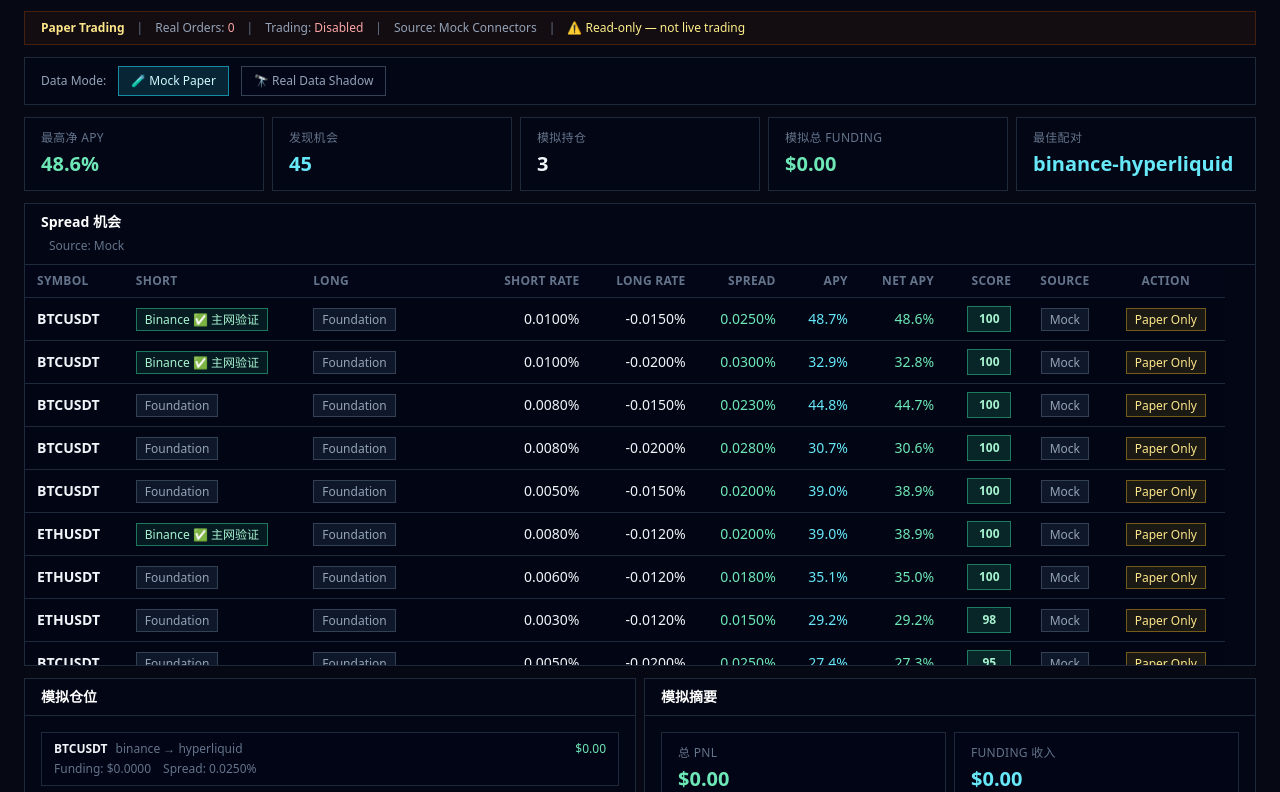
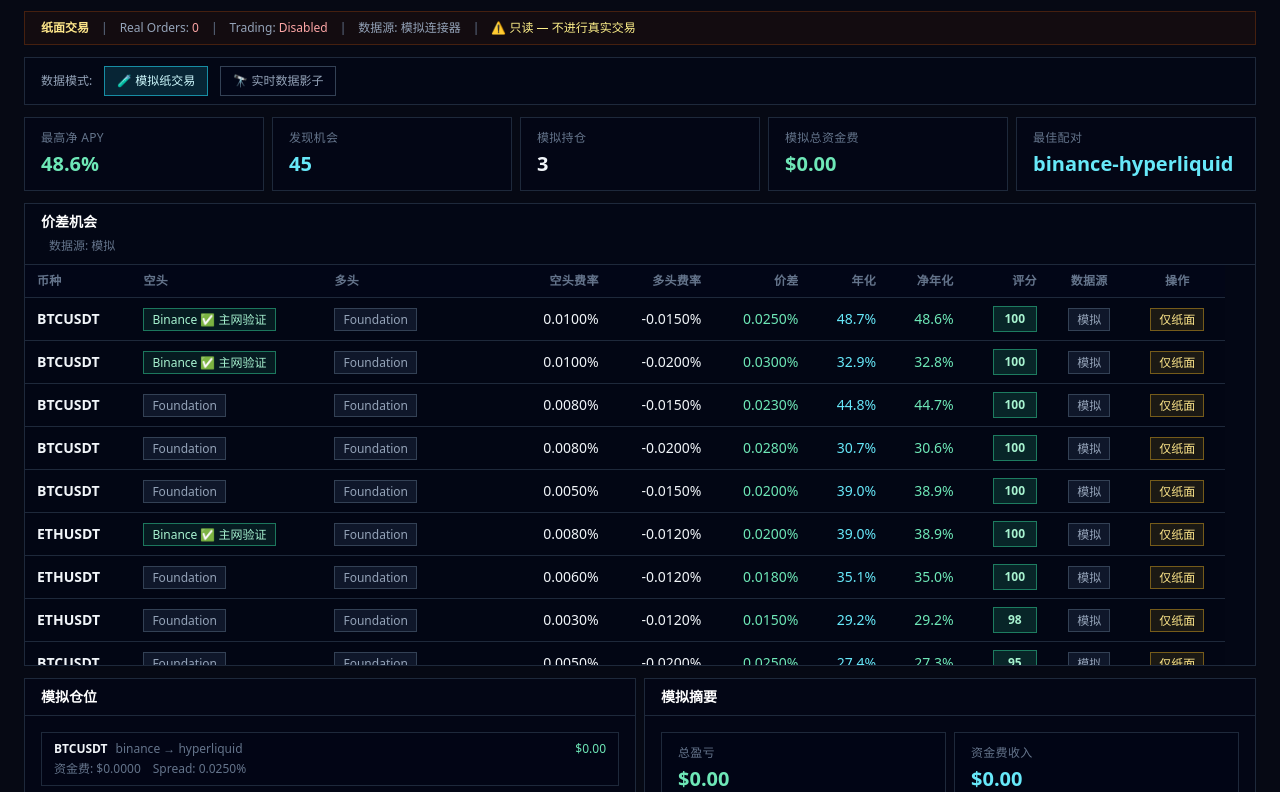
Before and after one commit to fgfg12138/spot-perp-funding-bot, a Next.js app: page /spread-opportunities in a window 1280 px wide. Shown: the part 208-1000 px from the top of the page. Built offline with nearby package versions, Linux system fonts and the light colour scheme.

Commit message:
ci: establish v121 baseline checks
- Update .github/workflows/ci.yml (tsc -p tsconfig.ci.json + i18n lint + v121 vitest)
- Add tsconfig.ci.json (excludes test files from CI build)
- Fix i18n: translate all English UI strings to Chinese in spread-opportunities/page.tsx

```diff
--- a/app/spread-opportunities/page.tsx
+++ b/app/spread-opportunities/page.tsx
@@ -110,26 +110,26 @@ export default function SpreadOpportunitiesPage() {
   }, [mode, loadRealData]);
 
   return (
-    <PageShell activeHref="/spread-opportunities" title="跨所套利" description="跨交易所资金费率套利 — Mock Paper / Real Data Shadow" showRefresh={false}>
+    <PageShell activeHref="/spread-opportunities" title="价差机会" description="跨交易所资金费率套利 — 模拟纸交易 / 实时数据影子" showRefresh={false}>
       {/* ── Safety Banner ── */}
       <section className="border border-amber-800/40 bg-amber-950/20">
         <div className="flex flex-wrap items-center gap-3 px-4 py-2 text-xs">
-          <span className="font-semibold text-amber-200">{mode === "mock" ? "Paper Trading" : "Real Data Shadow"}</span>
+          <span className="font-semibold text-amber-200">{mode === "mock" ? "纸面交易" : "实时数据影子"}</span>
           <span className="text-slate-500">|</span>
           <span className="text-slate-400">Real Orders: <span className="text-red-300 font-medium">0</span></span>
           <span className="text-slate-500">|</span>
           <span className="text-slate-400">Trading: <span className="text-red-300 font-medium">Disabled</span></span>
           <span className="text-slate-500">|</span>
-          <span className="text-slate-400">Source: {mode === "mock" ? "Mock Connectors" : "Public Funding APIs"}</span>
+          <span className="text-slate-400">数据源: {mode === "mock" ? "模拟连接器" : "公开资金费率 API"}</span>
           <span className="text-slate-500">|</span>
-          <span className="text-yellow-200 font-medium">⚠️ Read-only — not live trading</span>
+          <span className="text-yellow-200 font-medium">⚠️ 只读 — 不进行真实交易</span>
         </div>
       </section>
 
       {/* ── Mode Toggle ── */}
       <section className="border border-slate-800 bg-slate-950/60">
         <div className="flex items-center gap-3 px-4 py-2">
-          <span className="text-xs text-slate-400">Data Mode:</span>
+          <span className="text-xs text-slate-400">数据模式:</span>
           {(["mock", "real"] as const).map((m) => (
             <button
               key={m}
@@ -137,11 +137,11 @@ export default function SpreadOpportunitiesPage() {
               onClick={() => setMode(m)}
               type="button"
             >
-              {m === "mock" ? "🧪 Mock Paper" : "🔭 Real Data Shadow"}
+              {m === "mock" ? "🧪 模拟纸交易" : "🔭 实时数据影子"}
             </button>
           ))}
           {realError && mode === "real" && (
-            <span className="text-xs text-red-300">⚠️ Some real data unavailable</span>
+            <span className="text-xs text-red-300">⚠️ 部分实时数据不可用</span>
           )}
         </div>
       </section>
@@ -155,7 +155,7 @@ export default function SpreadOpportunitiesPage() {
                 <span className="text-sm font-semibold text-slate-100">{name}</span>
                 <ExchangeHealthBadge status={h.status} />
               </div>
-              <p className="mt-1 text-xs text-slate-500">latency: {h.latencyMs ? `${h.latencyMs}ms` : "N/A"}</p>
+              <p className="mt-1 text-xs text-slate-500">延迟: {h.latencyMs ? `${h.latencyMs}ms` : "N/A"}</p>
             </div>
           ))}
         </section>
@@ -166,8 +166,8 @@ export default function SpreadOpportunitiesPage() {
         <section className="grid gap-2 sm:grid-cols-2 xl:grid-cols-5">
           <StatCard label="最高净 APY" value={displayData.topOpp ? `${displayData.topOpp.netSpreadApy.toFixed(1)}%` : "-"} tone="green" />
           <StatCard label="发现机会" value={String(displayData.opportunities.length)} tone="cyan" />
-          <StatCard label={mode === "mock" ? "模拟持仓" : "Real Positions"} value={mode === "mock" ? String(displayData.report.openPositionCount) : "N/A (read-only)"} tone="slate" />
-          <StatCard label={mode === "mock" ? "模拟总 Funding" : "Real Funding Data"} value={mode === "mock" ? `$${displayData.report.totalFundingCollectedUsd.toFixed(2)}` : "Read-only"} tone={mode === "mock" && displayData.report.totalFundingCollectedUsd >= 0 ? "green" : "slate"} />
+          <StatCard label={mode === "mock" ? "模拟持仓" : "真实持仓"} value={mode === "mock" ? String(displayData.report.openPositionCount) : "N/A（只读）"} tone="slate" />
+          <StatCard label={mode === "mock" ? "模拟总资金费" : "真实资金费数据"} value={mode === "mock" ? `$${displayData.report.totalFundingCollectedUsd.toFixed(2)}` : "只读"} tone={mode === "mock" && displayData.report.totalFundingCollectedUsd >= 0 ? "green" : "slate"} />
           <StatCard label="最佳配对" value={displayData.topOpp ? `${displayData.topOpp.shortExchangeId}-${displayData.topOpp.longExchangeId}` : "-"} tone="cyan" />
         </section>
       ) : (
@@ -184,29 +184,29 @@ export default function SpreadOpportunitiesPage() {
       {/* ── Spread Opportunities Table ── */}
       <section className="border border-slate-800 bg-slate-950/60">
         <div className="border-b border-slate-800 px-4 py-2">
-          <h2 className="text-sm font-semibold text-white">Spread 机会</h2>
-          <span className="ml-2 text-xs text-slate-500">Source: {mode === "mock" ? "Mock" : "Real"}</span>
+          <h2 className="text-sm font-semibold text-white">价差机会</h2>
+          <span className="ml-2 text-xs text-slate-500">数据源: {mode === "mock" ? "模拟" : "实时"}</span>
         </div>
         <div className="max-h-[400px] overflow-auto">
           <table className="min-w-[1200px] border-collapse text-sm">
             <thead className="sticky top-0 z-10 bg-slate-950 text-xs uppercase tracking-wide text-slate-500">
               <tr className="border-b border-slate-800">
-                <th className="px-3 py-2 text-left">Symbol</th>
-                <th className="px-3 py-2 text-left">Short</th>
-                <th className="px-3 py-2 text-left">Long</th>
-                <th className="px-3 py-2 text-right">Short Rate</th>
-                <th className="px-3 py-2 text-right">Long Rate</th>
-                <th className="px-3 py-2 text-right">Spread</th>
-                <th className="px-3 py-2 text-right">APY</th>
-                <th className="px-3 py-2 text-right">Net APY</th>
-                <th className="px-3 py-2 text-right">Score</th>
-                <th className="px-3 py-2 text-center">Source</th>
-                <th className="px-3 py-2 text-center">Action</th>
+                <th className="px-3 py-2 text-left">币种</th>
+                <th className="px-3 py-2 text-left">空头</th>
+                <th className="px-3 py-2 text-left">多头</th>
+                <th className="px-3 py-2 text-right">空头费率</th>
+                <th className="px-3 py-2 text-right">多头费率</th>
+                <th className="px-3 py-2 text-right">价差</th>
+                <th className="px-3 py-2 text-right">年化</th>
+                <th className="px-3 py-2 text-right">净年化</th>
+                <th className="px-3 py-2 text-right">评分</th>
+                <th className="px-3 py-2 text-center">数据源</th>
+                <th className="px-3 py-2 text-center">操作</th>
               </tr>
             </thead>
             <tbody className="divide-y divide-slate-800">
               {(displayData?.opportunities.length ?? 0) === 0 && (
-                <tr><td className="px-4 py-8 text-center text-sm text-slate-500" colSpan={11}>暂无 spread 机会。</td></tr>
+                <tr><td className="px-4 py-8 text-center text-sm text-slate-500" colSpan={11}>暂无价差机会。</td></tr>
               )}
               {displayData?.opportunities.slice(0, 20).map((opp) => (
                 <tr className="bg-slate-950/20 hover:bg-slate-900/70" key={opp.id}>
@@ -222,7 +222,7 @@ export default function SpreadOpportunitiesPage() {
                   <td className="px-3 py-2 text-center"><SpreadSourceBadge isReal={mode === "real"} /></td>
                   <td className="px-3 py-2 text-center">
                     <span className={`border px-2 py-0.5 text-xs ${mode === "mock" ? "border-amber-400/40 bg-amber-400/10 text-amber-200" : "border-cyan-400/40 bg-cyan-400/10 text-cyan-200"}`}>
-                      {mode === "mock" ? "Paper Only" : "Read Only"}
+                      {mode === "mock" ? "仅纸面" : "仅只读"}
                     </span>
                   </td>
                 </tr>
@@ -272,8 +272,8 @@ export default function SpreadOpportunitiesPage() {
               <h2 className="text-sm font-semibold text-white">模拟摘要</h2>
             </div>
             <div className="grid gap-2 p-4 sm:grid-cols-2">
-              <StatCard label="总 PnL" value={`$${mockData.report.totalPnlUsd.toFixed(2)}`} tone={mockData.report.totalPnlUsd >= 0 ? "green" : "red"} />
-              <StatCard label="Funding 收入" value={`$${mockData.report.totalFundingCollectedUsd.toFixed(2)}`} tone="cyan" />
+              <StatCard label="总盈亏" value={`$${mockData.report.totalPnlUsd.toFixed(2)}`} tone={mockData.report.totalPnlUsd >= 0 ? "green" : "red"} />
+              <StatCard label="资金费收入" value={`$${mockData.report.totalFundingCollectedUsd.toFixed(2)}`} tone="cyan" />
               <StatCard label="资本利用率" value={`${mockData.report.capitalUtilizationPercent.toFixed(1)}%`} tone="slate" />
               <StatCard label="已平仓数" value={String(mockData.report.closedPositionCount)} tone="slate" />
             </div>
@@ -292,15 +292,15 @@ export default function SpreadOpportunitiesPage() {
             <li>同一永续合约在不同交易所的 funding rate 不同</li>
             <li>在 funding rate <strong className="text-emerald-300">较高</strong> 的交易所 <strong className="text-slate-200">做空</strong>（收 funding）</li>
             <li>在 funding rate <strong className="text-emerald-300">较低</strong> 的交易所 <strong className="text-slate-200">做多</strong>（收 funding）</li>
-            <li>spread = shortRate - longRate，即每 funding interval 的净收入</li>
+            <li>价差 = 空头费率 - 多头费率，即每期资金费结算的净收入</li>
           </ul>
           <div className="mt-2 grid gap-2 sm:grid-cols-2">
             <div className="border border-amber-800/30 bg-amber-950/10 px-3 py-2">
-              <p className="text-xs font-semibold text-amber-200">🧪 Mock Paper</p>
+              <p className="text-xs font-semibold text-amber-200">🧪 模拟纸交易</p>
               <p className="mt-0.5 text-xs text-slate-500">使用 Mock Connectors，6 个交易所模拟数据。包含 Paper Trader 模拟开平仓。</p>
             </div>
             <div className="border border-cyan-800/30 bg-cyan-950/10 px-3 py-2">
-              <p className="text-xs font-semibold text-cyan-200">🔭 Real Data Shadow</p>
+              <p className="text-xs font-semibold text-cyan-200">🔭 实时数据影子</p>
               <p className="mt-0.5 text-xs text-slate-500">使用 Real Connectors 读取真实 Binance/Bybit/OKX 公开 funding 数据。只读，不下单。</p>
             </div>
           </div>
@@ -322,14 +322,14 @@ function ScoreBadge({ score }: { score: number }) {
 
 function SpreadSourceBadge({ isReal }: { isReal: boolean }) {
   if (isReal) {
-    return <span className="border border-cyan-400/40 bg-cyan-400/10 px-2 py-0.5 text-xs text-cyan-200">Real</span>;
+    return <span className="border border-cyan-400/40 bg-cyan-400/10 px-2 py-0.5 text-xs text-cyan-200">实时</span>;
   }
-  return <span className="border border-slate-700 bg-slate-900 px-2 py-0.5 text-xs text-slate-400">Mock</span>;
+  return <span className="border border-slate-700 bg-slate-900 px-2 py-0.5 text-xs text-slate-400">模拟</span>;
 }
 
 function ExchangeHealthBadge({ status }: { status: string }) {
-  if (status === "healthy") return <span className="border border-emerald-400/40 bg-emerald-400/10 px-2 py-0.5 text-xs text-emerald-200">Healthy</span>;
-  return <span className="border border-red-400/40 bg-red-400/10 px-2 py-0.5 text-xs text-red-200">Down</span>;
+  if (status === "healthy") return <span className="border border-emerald-400/40 bg-emerald-400/10 px-2 py-0.5 text-xs text-emerald-200">健康</span>;
+  return <span className="border border-red-400/40 bg-red-400/10 px-2 py-0.5 text-xs text-red-200">故障</span>;
 }
 
 function PositionCard({ position }: { position: SpreadPaperPosition }) {
@@ -343,7 +343,7 @@ function PositionCard({ position }: { position: SpreadPaperPosition }) {
         <span className={`text-xs font-medium ${position.totalPnlUsd >= 0 ? "text-emerald-300" : "text-red-300"}`}>${position.totalPnlUsd.toFixed(2)}</span>
       </div>
       <div className="mt-1 flex gap-3 text-xs text-slate-500">
-        <span>Funding: ${position.fundingCollectedUsd.toFixed(4)}</span>
+        <span>资金费: ${position.fundingCollectedUsd.toFixed(4)}</span>
         <span>Spread: {(position.currentSpreadRate * 100).toFixed(4)}%</span>
       </div>
     </div>
```
Also changed, not shown: tsconfig.ci.json (added, +9 -0 lines).
